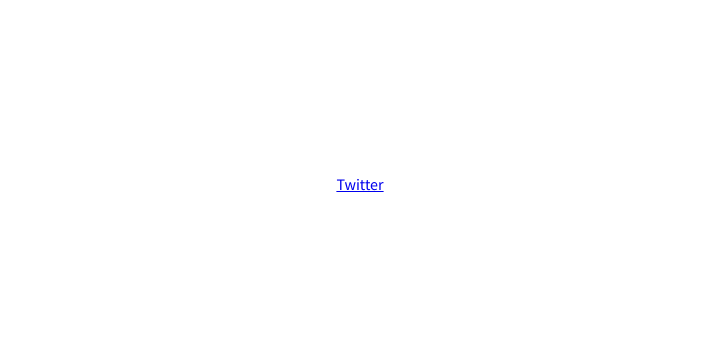
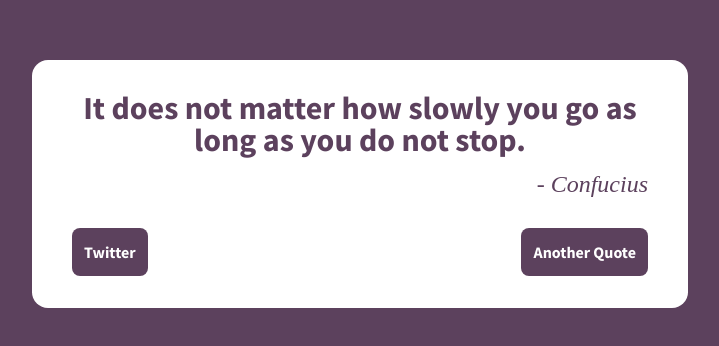
Before and after one commit to EtshD1/Random-Quote-App, a React (Create React App) app: page / in a window 1280 px wide. Shown: the part 216-562 px from the top of the page, without its empty margins (280-999 px from the left). Built offline with nearby package versions, Linux system fonts and the light colour scheme; a web font is replaced by a local one.

Commit message:
apply context and styles

```diff
--- a/src/Components/Actions.tsx
+++ b/src/Components/Actions.tsx
@@ -1,11 +1,30 @@
 import React from 'react';
 import Styles from './styles.module.css';
+import withContext from '../withContext';
 
-const Actions = () => {
-  return (<div>
-    <a href="twitter.com/intent/tweet" id="tweet-quote">Twitter</a>
-    <div id="new-quote"></div>
+interface contextType {
+  context: {
+    newContent: Function,
+    currentColor: {
+      color: string,
+      whiteFont: boolean
+    }
+  }
+}
+
+const Actions = ({ context }: contextType) => {
+  const { newContent, currentColor } = context;
+
+  const handleClick = () => {
+    newContent();
+  }
+
+  const styleObj = { backgroundColor: `#${currentColor.color}`, color: currentColor.whiteFont ? "#fff" : "#000" };
+
+  return (<div id={Styles.actions}>
+    <a href="twitter.com/intent/tweet" id="tweet-quote" style={styleObj}>Twitter</a>
+    <div id="new-quote" onClick={handleClick} style={styleObj}>Another Quote</div>
   </div>);
 }
 
-export default Actions;
+export default withContext(Actions);
--- a/src/Components/Quote.tsx
+++ b/src/Components/Quote.tsx
@@ -1,11 +1,26 @@
 import React from 'react';
 import Styles from './styles.module.css';
+import withContext from "../withContext";
 
-const Quote = () => {
-  return (<>
-    <div id="text"></div>
-    <div id="author"></div>
-  </>)
+interface contextType {
+  context: {
+    currentColor: {
+      color: string
+    },
+    currentQuote: {
+      quote: string,
+      author: string
+    }
+  }
 }
 
-export default Quote;
+const Quote = ({ context }: contextType) => {
+  const { currentQuote, currentColor } = context
+
+  return (<div style={{ color: `#${currentColor.color}` }}>
+    <div className={Styles.quote} id="text">{currentQuote.quote}</div>
+    <div className={Styles.author} id="author"> - {currentQuote.author}</div>
+  </div>)
+}
+
+export default withContext(Quote);
--- a/src/Components/QuoteContainer.tsx
+++ b/src/Components/QuoteContainer.tsx
@@ -2,14 +2,26 @@
 import Styles from './styles.module.css';
 import Actions from './Actions';
 import Quote from './Quote';
+import withContext from '../withContext';
 
-const QuoteContainer = () => {
-  return (<div className={Styles.quoteContainer} id="quote-box">
-    <div>
+interface contextType {
+  context: {
+    currentColor: {
+      color: string,
+      whiteFont: boolean
+    }
+  }
+}
+
+const QuoteContainer = ({ context }: contextType) => {
+  const { currentColor } = context;
+
+  return (<div className={Styles.quoteContainer} id="quote-box" style={{ backgroundColor: `#${currentColor.color}` }}>
+    <div style={{ backgroundColor: currentColor.whiteFont ? "#fff" : "#000" }}>
       <Quote />
       <Actions />
     </div>
   </div>);
 }
 
-export default QuoteContainer;
+export default withContext(QuoteContainer);
--- a/src/Components/styles.module.css
+++ b/src/Components/styles.module.css
@@ -4,6 +4,11 @@
   display: flex;
   justify-content: center;
   align-items: center;
+}
+
+.quoteContainer *,
+.quoteContainer {
+  transition: color 1s ease, background-color 750ms ease;
 }
 
 .quoteContainer > div {
@@ -13,3 +18,34 @@
   flex-grow: 1;
   text-align: center;
 }
+
+.quote {
+  font-weight: 700;
+  font-size: 2rem;
+  padding-bottom: 1rem;
+}
+
+.author {
+  padding-bottom: 2rem;
+  font-weight: 200;
+  font-size: 1.5rem;
+  font-style: italic;
+  text-align: end;
+}
+
+#actions {
+  display: flex;
+  justify-content: space-between;
+}
+
+#actions > div,
+#actions > a {
+  border-radius: 0.5rem;
+  padding: 1rem 0.75rem;
+  text-decoration: none;
+  font-weight: bolder;
+}
+
+#actions > div {
+  cursor: pointer;
+}
```
